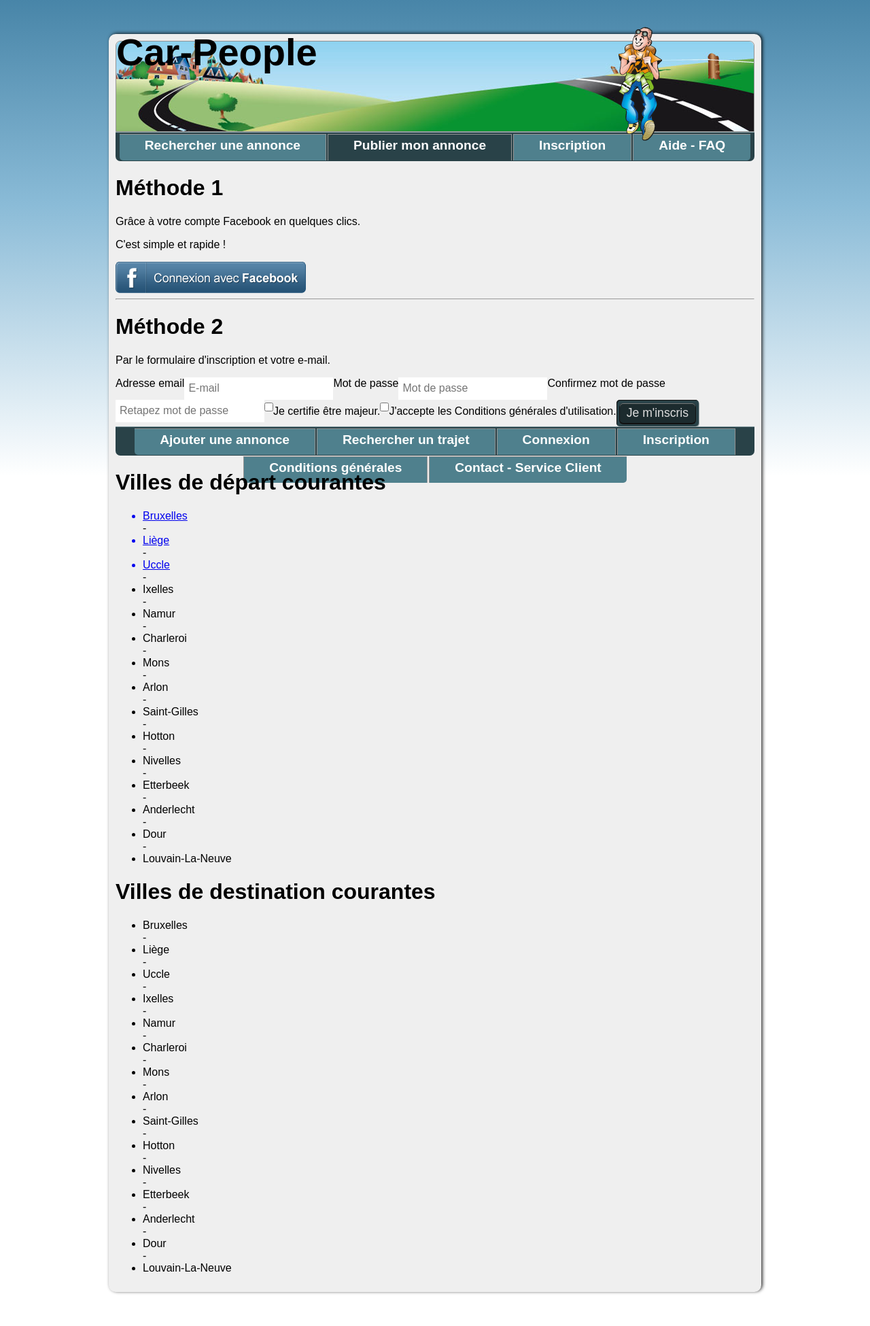
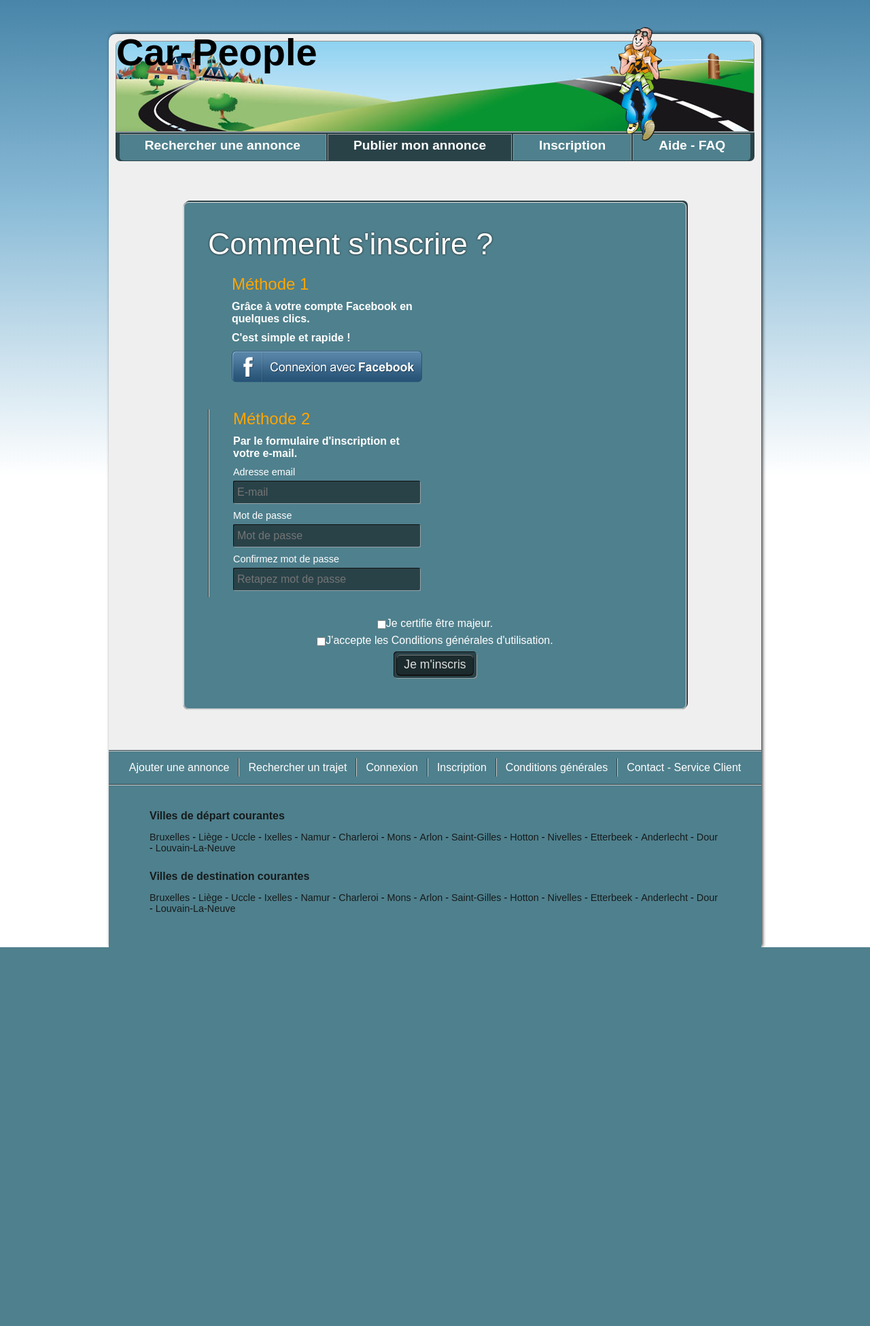
Before and after one commit to xavier24/PFE-CodeIgniter, a CodeIgniter app: page /PFE-CodeIgniter/inscription in a window 1280 px wide. Shown: the whole page at 68% size. After the commit the page ends 1393 px from the top, so only its background shows below. Run offline with CodeIgniter, Linux system fonts and the light colour scheme; some libraries are stand-ins or nearby versions.

Commit message:
fonction inscription

```diff
--- a/application/controllers/accueil.php
+++ b/application/controllers/accueil.php
@@ -13,8 +13,6 @@ class Accueil extends CI_Controller {
  	}
 
         public function lister(){
-            $this->load->helper('form');
-
             $dataList['info_membre'] = $this->session->userdata('logged_in');
             $dataList['page'] = 'Accueil';
             $dataList['titre'] = 'liste des annonces';
--- a/application/controllers/inscription.php
+++ b/application/controllers/inscription.php
@@ -1,11 +1,50 @@
 <?php
 
-class Inscription extends CI_Controller {
+class inscription extends CI_Controller {
 
-        public function index(){
-            $dataList['page'] = 'Accueil';
-            $dataList['titre'] = 'liste des annonces';
-            $data['vue'] = $this->load->view('inscription',$dataList,true);
-            $this->load->view('layout',$data);
+    public function index(){
+        $data['message']['error_email'] = $this->session->flashdata('error_email');
+        $data['message']['error_exist'] = $this->session->flashdata('error_exist');
+        $data['message']['error_mdp'] = $this->session->flashdata('error_mdp');
+        $data['message']['error_mdp2'] = $this->session->flashdata('error_mdp2');
+        $data['main_title'] = 'inscription';
+        $data['vue'] = $this->load->view('inscription',$data,TRUE);
+        $this->load->view('layout',$data);
+    }
+
+    public function inscrire(){
+        $this->load->library('form_validation');
+        $this->load->model('M_Inscription');
+        $data['email'] = $this->input->post('email');
+        $data['mdp'] = $this->input->post('mdp');
+        $data['mdp2'] = $this->input->post('mdp2');
+
+        $this->form_validation->set_rules('email', 'Entrez votre adresse email', 'required|valid_email');
+        if ($this->form_validation->run() == FALSE){
+            $this->session->set_flashdata('error_email','Veuillez entrer une mail valide !');
+            //redirect('inscription');
         }
+        if($this->M_Inscription->verifier($data)){
+            $this->session->set_flashdata('error_exist','L\'adresse Email "'.$data['email'].'" est déjà associée à un compte !');
+            //redirect('inscription');
+        }
+        //elseif(strlen($data['pseudo'])<2){
+            //$this->session->set_flashdata('item','Veuillez entrer un nom d\'au moins 2 caractères !');
+            //redirect('inscription');
+        //}
+        if( strlen($data['mdp'])<5 ){
+            $this->session->set_flashdata('error_mdp','Veuillez choisir un mot de passe d\'au moins 5 caractères !');
+            //redirect('inscription');
+        }
+        if($data['mdp']===$data['mdp2']){
+            $this->M_Inscription->inscrire($data);
+            $info_membre = $this->M_Inscription->getIdMembre($data['email']);
+            $this->session->set_userdata('logged_in',$info_membre);
+            redirect(site_url());
+        }
+        else{
+            $this->session->set_flashdata('error_mdp2', 'Veuillez entrer le même mot de passe !');
+            redirect('inscription');
+        }
+    }
 }
--- a/application/views/inscription.php
+++ b/application/views/inscription.php
@@ -1,39 +1,56 @@
-<h1>Méthode 1</h1>
-<p>Grâce à votre compte Facebook en quelques clics.</p>
-<p>C'est simple et rapide&nbsp;!</p>
+<div id="inscription" class="formulaire">
+    <?php echo form_open('inscription/inscrire',array('method'=>'post'));
+        echo validation_errors();?>
+    <h1>Comment s'inscrire&nbsp;?</h1>
+    <div class="methode1">
+        <h2 class="methode">Méthode 1</h2>
+        <p class="methode_texte">Grâce à votre compte Facebook en quelques clics.</p>
+        <p class="methode_texte">C'est simple et rapide&nbsp;!</p>
         <img src="<?php echo base_url()?>/web/images/facebook-connect-buttons.png"/>
-<hr />
-<h1>Méthode 2</h1>
-<p>Par le formulaire d'inscription et votre e-mail.</p>
-<?php
-    echo form_open('inscription/inscrire',array('method'=>'post'));
-
-    echo form_label('Adresse email','email');
-    $emailInput = array('name'=>'email','id'=>'email','type'=>'email','placeholder'=>'E-mail');
+    </div><!--
+ --><div class="methode2">
+     <div>
+        <h2 class="methode">Méthode 2</h2>
+        <p class="methode_texte">Par le formulaire d'inscription et votre e-mail.</p>
+           <?php echo form_label('Adresse email','email');
+            $emailInput = array('name'=>'email','id'=>'email','type'=>'email','placeholder'=>'E-mail','class'=>'champ');
             echo form_input($emailInput);
 
             echo form_label('Mot de passe','mdp');
-    $mdpInput = array('name'=>'mdp','id'=>'mdp','placeholder'=>'Mot de passe');
+            $mdpInput = array('name'=>'mdp','id'=>'mdp','placeholder'=>'Mot de passe','class'=>'champ');
             echo form_password($mdpInput);
 
-    echo form_label('Confirmez mot de passe','mdp');
-    $mdp2Input = array('name'=>'mdp2','id'=>'mdp2','placeholder'=>'Retapez mot de passe');
+            echo form_label('Confirmez mot de passe','mdp2');
+            $mdp2Input = array('name'=>'mdp2','id'=>'mdp2','placeholder'=>'Retapez mot de passe','class'=>'champ');
             echo form_password($mdp2Input);
+        foreach($message as $error){
+            if($error){?>
+           <p class="erreur_inscription"><?php echo $error ?></p>
+        <?php   }
+         }?>
+     </div>
+    </div><!--
+ --><div class="inscript_valid">
+        <p><?php
             $data = array(
                 'name'        => 'majeur',
                 'id'          => 'majeur',
                 'value'       => 'Majeur',
                 'checked'     => FALSE,
             );
-    echo form_checkbox($data).'Je certifie être majeur.';
+            echo form_checkbox($data);
+            echo form_label('Je certifie être majeur.','majeur');
             $data = array(
                 'name'        => 'condition',
                 'id'          => 'condition',
                 'value'       => 'Condition générale',
                 'checked'     => FALSE,
-    );
-    echo form_checkbox($data).'J\'accepte les Conditions générales d\'utilisation.';
-
+            );?>
+        </p>
+        <p>
+            <?php
+            echo form_checkbox($data);
+            echo form_label('J\'accepte les Conditions générales d\'utilisation.','condition');
 
             $data = array(
                 'name' => 'button',
@@ -41,7 +58,11 @@
                 'value' => 'true',
                 'type' => 'check',
                 'content' => 'Je m\'inscris'
-    );
+            );?>
+        </p>
+         <?php
             echo '<div class="boutton">'.form_button($data).'</div>';
             echo form_close();
         ?>
+    </div>
+</div>
--- a/web/css/style.css
+++ b/web/css/style.css
@@ -19,13 +19,13 @@ html{
 	font-size:16px;
 }
 body{
-	margin:50px auto;
+	margin:50px auto 0;
 	width:940px;
 	padding :10px;
 	-height:600px;
 	background-color:#efefef;
 	-border:1px solid black;
-	border-radius:10px;
+	border-radius:10px 10px 0 0;
 	box-shadow : 2px -1px 5px rgba(0,0,0,0.8);
 }
 header{
@@ -48,7 +48,7 @@ header h1{
 	top:-22px;
 	right:135px;
 }
-nav{
+#menu{
 	background-color:#294248;
 	border-radius:0 0 7px 7px;
 	border-top:1px solid #90a6ac;
@@ -58,15 +58,15 @@ nav{
 	font-size:1.2em;
 	font-weight:bold;
 }
-nav a:first-child{
+#menu a:first-child{
 	border-radius:0 0 0 5px;
 	border-left:none;
 }
-nav a:last-child{
+#menu a:last-child{
 	border-radius:0 0 5px 0;
 	border-right:none;
 }
-nav a{
+#menu a{
 	border-top:1px solid #939393;
 	background-color:#4f808d;
 	color:#fff;
@@ -78,7 +78,7 @@ nav a{
 	border-right:1px solid #939393;
 	text-decoration:none;
 }
-.publier_annonce{
+#menu .publier_annonce{
 	background-color:#294248;
 }
 .formulaire{
@@ -94,6 +94,7 @@ nav a{
 	width:600px;
 	float:left;
 	-border:1px solid black;
+        margin-bottom: 50px;
 }
 #col1 h1{
 	color:#294248;
@@ -161,6 +162,7 @@ input:-moz-placeholder{
 	height:200px;
 	-border:1px solid black;
 	float:right;
+        margin-bottom: 50px;
 }
 #connexion{
 	position:relative;
@@ -171,7 +173,7 @@ input{
 	height:21px;
 	color:#DDD;
 }
-#recherche input{
+.champ{
 	margin:0 10px;
 	box-shadow:inset 1px 1px 0 #111, 1px 1px 0 #96a3a6;
 	background-color:#294248;
@@ -283,6 +285,127 @@ color:white;
 .trajet{
     width:266px;
 }
+#inscription{
+    margin:60px 100px;
+    padding:35px;
+}
+#inscription h1{
+    font-size:2.8em;
+    margin:0;
+    text-shadow: 0 0 3px #111;
+    font-weight:normal;
+}
+
+.methode1,.methode2{
+    -float:left;
+    display: inline-block;
+    -moz-box-sizing: border-box;
+    width: 50%;
+    margin: 20px 0;
+}
+.methode1{
+    padding:0 35px;
+}
+.methode{
+    color:#FFA500;
+    font-weight: normal;
+    margin:0;
+}
+.methode_texte{
+    font-weight:bold;
+    margin:10px 0;
+}
+.methode2{
+    border-left:1px solid #294248;
+}
+.methode2>div{
+    border-left:1px solid #CCC;
+    padding:0 35px;
+    height: 100%;
+}
+.methode2 label, .methode2 input{
+    width:100%;
+}
+.methode2 label{
+    font-size: 0.9em;
+}
+.methode2 input{
+    margin:3px 0 10px 0;
+}
+.inscript_valid{
+   margin:10px auto;
+   text-align:center;
+}
+.inscript_valid p{
+   margin:0;
+}
+.erreur_inscription{
+    color:red;
+    margin:0;
+
+}
+/*------------------------------------------------
+-----------------FOOTER---------------------------
+-------------------------------------------------*/
 footer{
     clear: both;
+    background-color:#4f808d;
+    padding: 0 10px 20px;
+    margin-bottom: -10px;
+    margin-left: -10px;
+    width: 100%;
+    border-top:1px solid #294248;
 }
+footer nav{
+    text-align: center;
+    border-top:1px solid #ccc;
+    padding:15px 10px;
+    margin-left:-10px;
+    width: 100%;
+    border-bottom:1px solid #294248;
+}
+footer nav a{
+    padding:5px 13px;
+    color:white;
+    text-decoration: none;
+    border-right:1px solid #294248;
+    border-left: 1px solid #ccc;
+}
+footer nav a:first-child{
+    border-left:none;
+}
+footer nav a:last-child{
+    border-right:none;
+}
+footer nav a:hover{
+    color:#161B1C;
+    text-shadow: 0 0 20px #FFF,0 0 15px #FFF,0 0 10px #FFF;
+}
+footer div{
+    border-top:1px solid #ccc;
+    padding:15px 10px;
+    margin-left:-10px;
+    width: 100%;
+}
+footer h1{
+    padding-top:10px;
+    padding-left: 50px;
+    padding-right: 50px;
+    font-size:1em;
+    margin-bottom: 0;
+    color:#161B1C;
+}
+footer ul{
+    font-size:0.9em;
+    padding-left: 50px;
+    padding-right: 50px;
+
+}
+footer li{
+    display: inline-block;
+    text-decoration: none;
+    color:#161B1C;
+}
+footer li:hover{
+    color:#fff;
+}
```
Also changed, not shown: application/models/m_inscription.php (+19 -3 lines). Lines whose indentation alone changed are shown as unchanged.
